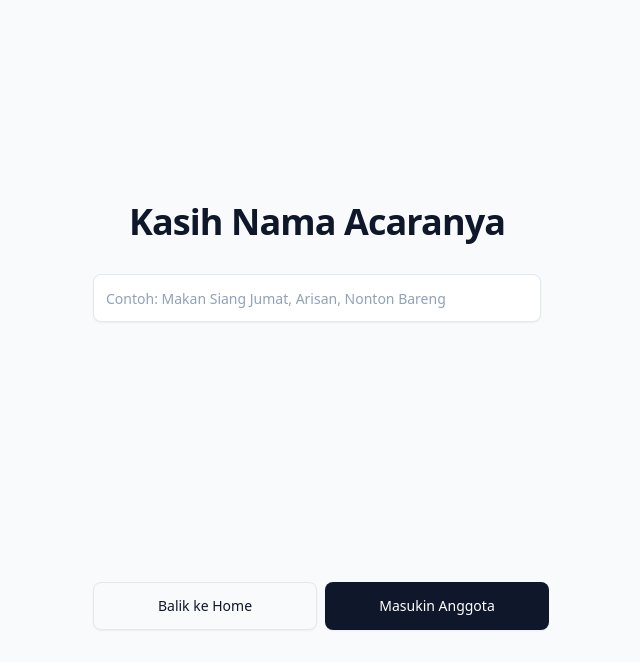
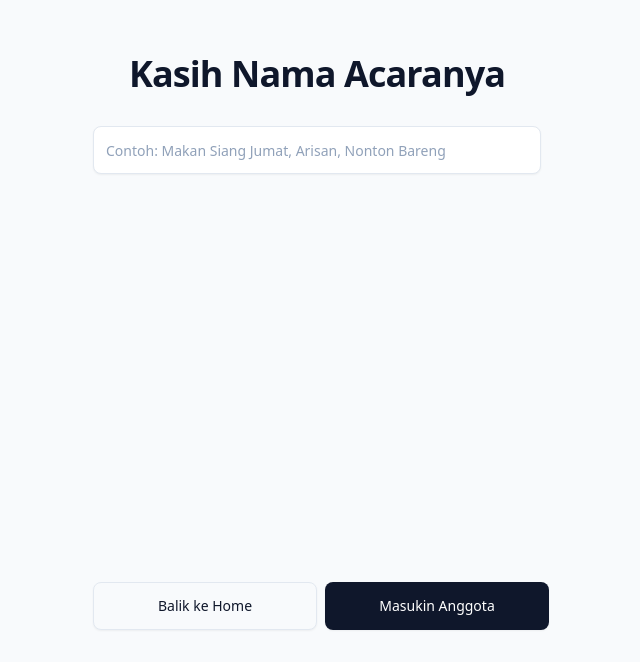
Before and after one commit to AchmadWahyu/split-bill, a React (Vite) app: page /acara/fc45043d-7a7c-48d7-8830-be532e0906df/edit/general in a window 1280 px wide. Shown: the part 138-800 px from the top of the page, without its empty margins (323-963 px from the left). Built offline with nearby package versions, Linux system fonts and the light colour scheme.

Commit message:
feat: center title for eventform

```diff
--- a/src/routes/EventForm/EventForm.tsx
+++ b/src/routes/EventForm/EventForm.tsx
@@ -18,8 +18,8 @@ const EventForm = () => {
   });
 
   return (
-    <main className="p-8 max-w-lg mx-auto h-dvh flex flex-col justify-center">
-      <div className="text-center mb-8">
+    <main className="p-8 max-w-lg mx-auto h-dvh flex flex-col">
+      <div className="text-center mb-8 mt-40">
         <h1 className="text-4xl font-bold tracking-tight text-slate-900">
           Kasih Nama Acaranya
         </h1>
```
